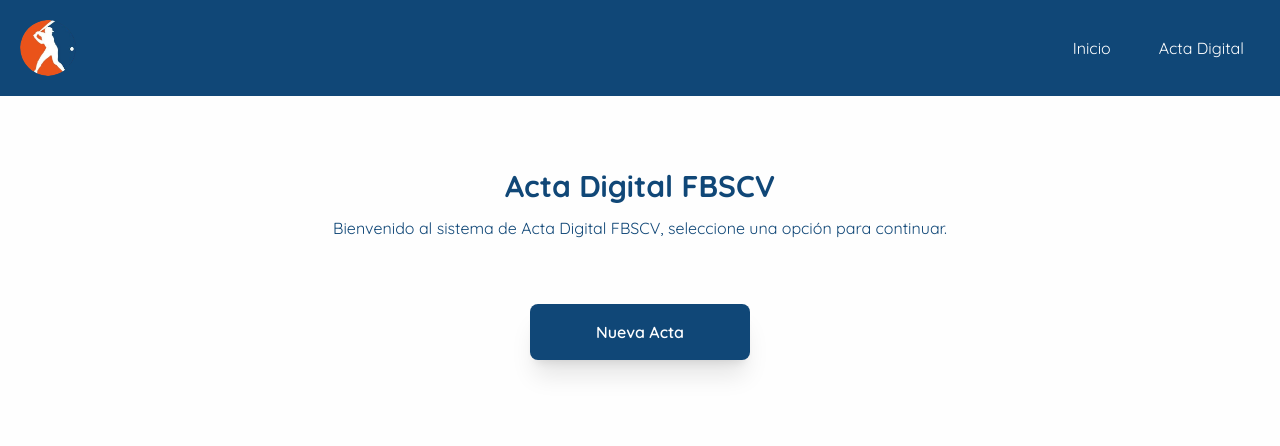
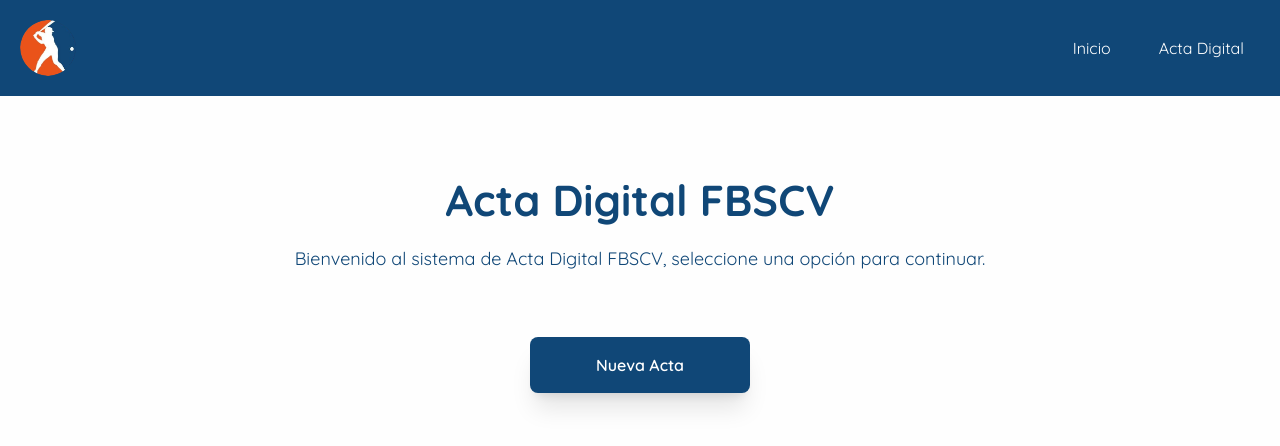
Before and after one commit to david5garcia/FBSCV-actadigital, a React (Vite) app: page / in a window 1280 px wide. Shown: the top 446 px of the page. Built offline with nearby package versions, Linux system fonts and the light colour scheme.

Commit message:
Update Home.tsx

```diff
--- a/src/components/Home.tsx
+++ b/src/components/Home.tsx
@@ -10,10 +10,10 @@
   return (
     <div className="flex flex-col w-[100%] items-center gap-4">
       <div className="flex flex-col w-[100%] items-center gap-3 my-8 p-4">
-        <h1 className="text-[#104777] text-3xl font-bold">
+        <h1 className="text-[#104777] text-[2.7rem] font-bold text-center">
           Acta Digital FBSCV
         </h1>
-        <p className="text-[#104777] text-center">
+        <p className="text-[#104777] text-center text-lg">
           Bienvenido al sistema de Acta Digital FBSCV, seleccione una opción
           para continuar.
         </p>
```
